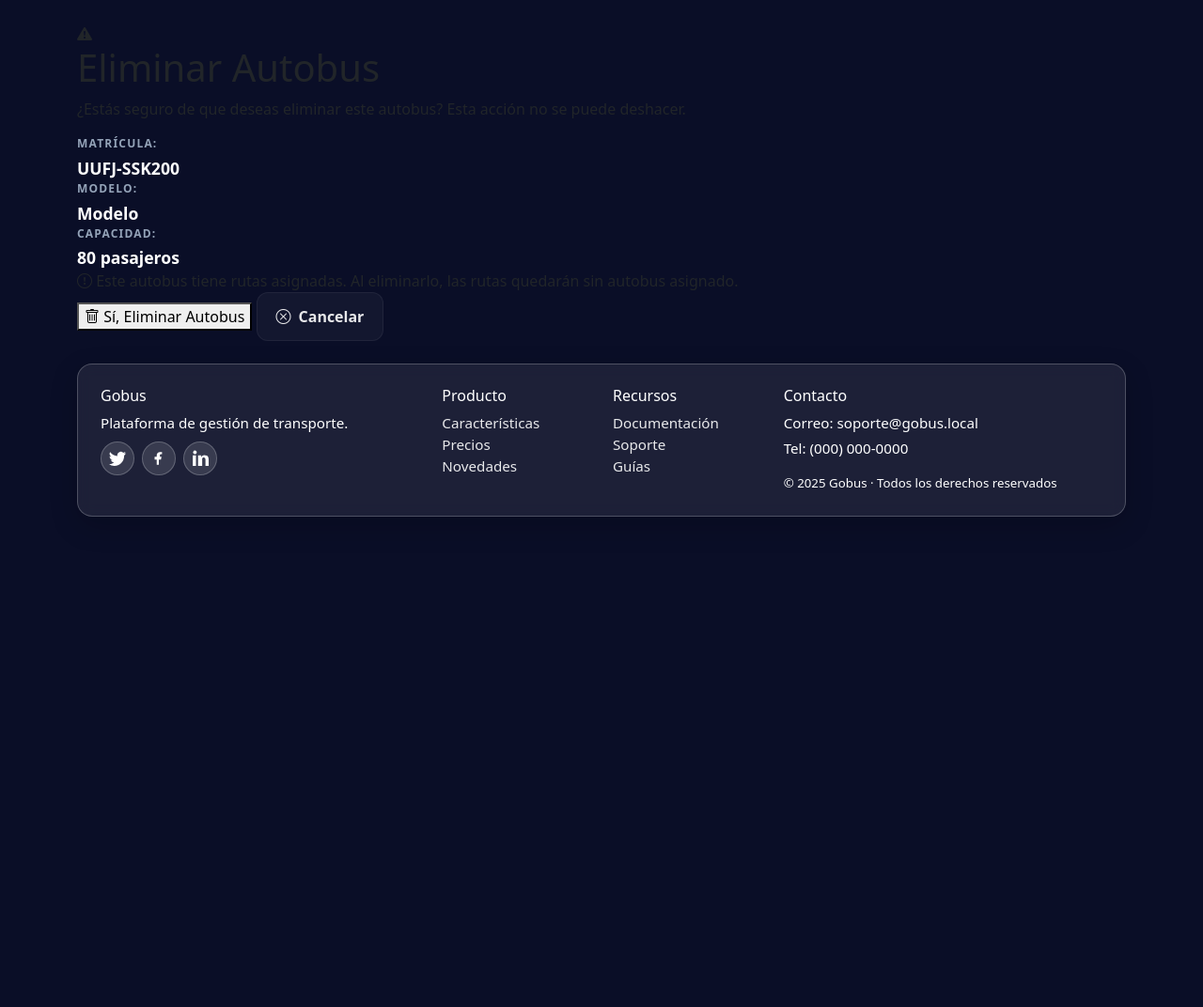
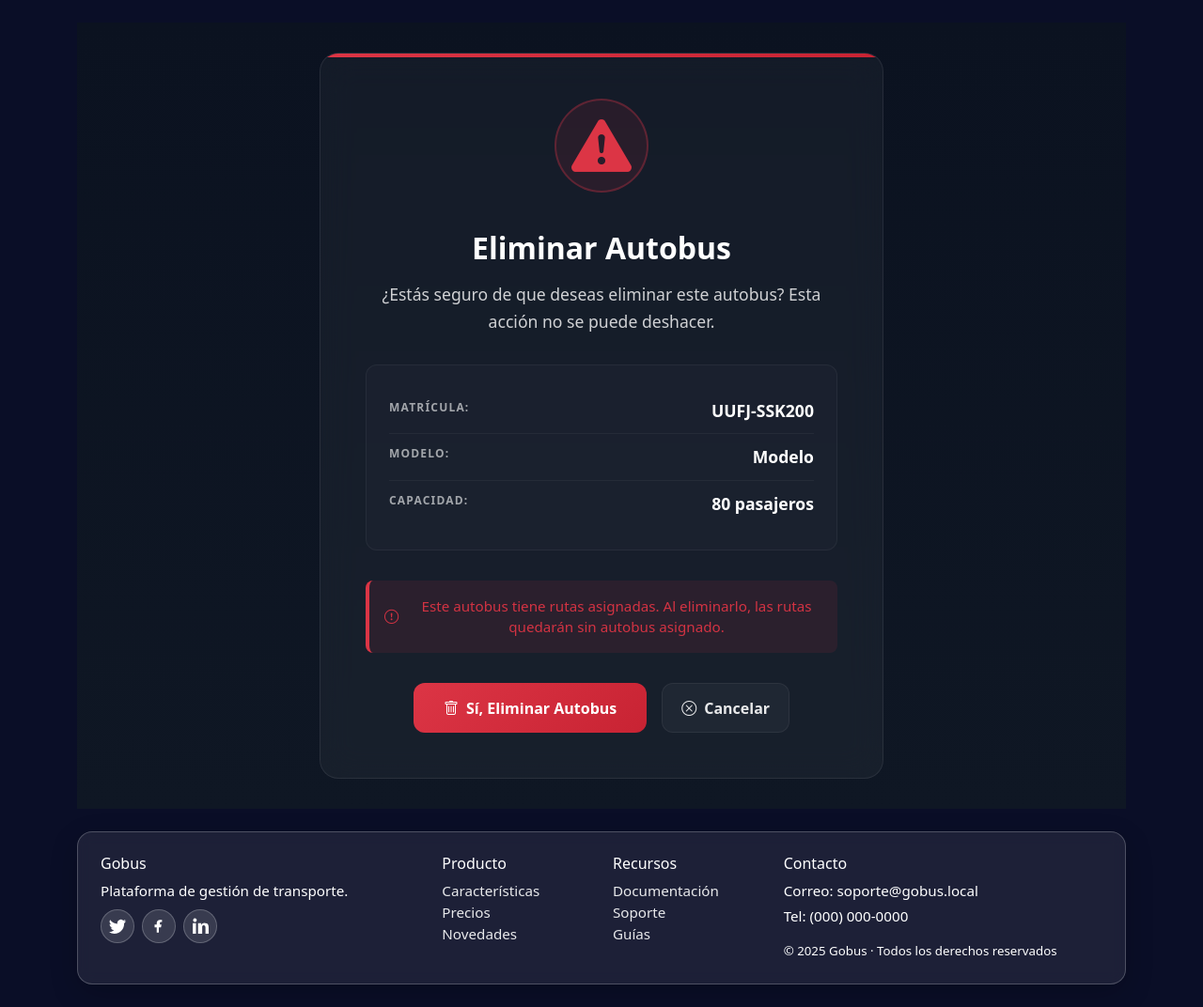
Before and after one commit to ernesto485/Gobus, a Django app: page /autobuses/2/eliminar/ in a window 1280 px wide. Shown: the part 59-1131 px from the top of the page at 94% size. Before the commit the page ends 609 px from the top, so only its background shows below. Run offline with Django 5.2, Linux system fonts and the light colour scheme; a user stored in the database is signed in; data comes from the database, SQL or seed files in the repository; both versions use the stored data as it was after the commit.

Commit message:
Add delete confirmation styles and update HTML structure for delete pages

```diff
--- a/core/static/core/css/crud.css
+++ b/core/static/core/css/crud.css
@@ -538,6 +538,20 @@
   border-color: rgba(102, 126, 234, 0.6);
 }
 
+/* Estilos específicos para select - hace el dropdown visible */
+.form-card select option {
+ background-color: #1a1a2e;
+  color: #ffffff;
+  padding: 0.5rem;
+}
+
+.form-card select option:checked {
+  background: linear-gradient(#667eea, #667eea), linear-gradient(to right, #667eea, #667eea);
+  background-color: #667eea !important;
+  color: #ffffff;
+}
+
+
 .form-actions {
   display: flex;
   gap: 0.75rem;
@@ -906,3 +920,200 @@
   justify-content: center;
   gap: 1rem;
 }
+
+/* Delete Confirmation Page Styles */
+.delete-container {
+  min-height: 100vh;
+  background: linear-gradient(180deg, #0b1220 0%, #0f1724 100%);
+  padding: 2rem 0;
+  color: #e6eef8;
+  display: flex;
+  align-items: center;
+  justify-content: center;
+}
+
+.delete-card {
+  background: rgba(255, 255, 255, 0.04);
+  border-radius: 20px;
+  padding: 3rem;
+  border: 1px solid rgba(255, 255, 255, 0.08);
+  backdrop-filter: blur(18px);
+  max-width: 600px;
+  width: 100%;
+  position: relative;
+  overflow: hidden;
+  text-align: center;
+}
+
+.delete-card::before {
+  content: "";
+  position: absolute;
+  top: 0;
+  left: 0;
+  right: 0;
+  height: 4px;
+  background: linear-gradient(90deg, #dc3545, #c82333);
+}
+
+.delete-icon {
+  font-size: 4rem;
+  color: #dc3545;
+  margin-bottom: 1.5rem;
+  display: inline-flex;
+  align-items: center;
+  justify-content: center;
+  width: 100px;
+  height: 100px;
+  background: rgba(220, 53, 69, 0.1);
+  border-radius: 50%;
+  border: 2px solid rgba(220, 53, 69, 0.3);
+}
+
+.delete-title {
+  font-size: 2rem;
+  font-weight: 800;
+  color: white;
+  margin: 1rem 0;
+}
+
+.delete-message {
+  color: rgba(255, 255, 255, 0.8);
+  font-size: 1.1rem;
+  margin-bottom: 2rem;
+  line-height: 1.6;
+}
+
+.delete-info {
+  background: rgba(255, 255, 255, 0.02);
+  border-radius: 12px;
+  padding: 1.5rem;
+  margin-bottom: 2rem;
+  border: 1px solid rgba(255, 255, 255, 0.05);
+  text-align: left;
+}
+
+.info-row {
+  display: flex;
+  justify-content: space-between;
+  padding: 0.75rem 0;
+  border-bottom: 1px solid rgba(255, 255, 255, 0.05);
+}
+
+.info-row:last-child {
+  border-bottom: none;
+}
+
+.info-label {
+  color: rgba(255, 255, 255, 0.6);
+  font-weight: 600;
+}
+
+.info-value {
+  color: #ffffff;
+  font-weight: 700;
+}
+
+.assignments-summary {
+  display: flex;
+  gap: 0.8rem;
+  flex-wrap: wrap;
+  justify-content: flex-start;
+  margin-top: 1rem;
+}
+
+.assignment-badge {
+  display: inline-flex;
+  align-items: center;
+  gap: 0.5rem;
+  padding: 0.5rem 1rem;
+  border-radius: 8px;
+  font-weight: 600;
+  font-size: 0.85rem;
+  text-transform: uppercase;
+  letter-spacing: 0.5px;
+}
+
+.assignment-badge.assigned {
+  background: rgba(76, 175, 80, 0.15);
+  color: #4caf50;
+  border: 1px solid rgba(76, 175, 80, 0.3);
+}
+
+.assignment-badge.unassigned {
+  background: rgba(255, 106, 106, 0.15);
+  color: #ff6a6a;
+  border: 1px solid rgba(255, 106, 106, 0.3);
+}
+
+.assignments-cell {
+  display: flex;
+  gap: 1rem;
+  flex-wrap: wrap;
+  justify-content: center;
+  align-items: center;
+}
+
+.modern-table thead th:nth-child(5) {
+  text-align: center;
+}
+
+.warning-text {
+  background: rgba(220, 53, 69, 0.1);
+  border-left: 4px solid #dc3545;
+  padding: 1rem;
+  border-radius: 8px;
+  color: rgba(220, 53, 69, 0.95);
+  margin-bottom: 2rem;
+  display: flex;
+  align-items: center;
+  gap: 0.8rem;
+  font-size: 0.95rem;
+}
+
+.delete-form {
+  display: flex;
+  gap: 1rem;
+  justify-content: center;
+  flex-wrap: wrap;
+}
+
+.btn-confirm {
+  background: linear-gradient(135deg, #dc3545, #c82333);
+  color: white;
+  padding: 0.9rem 2rem;
+  border-radius: 12px;
+  border: none;
+  font-weight: 700;
+  text-decoration: none;
+  display: inline-flex;
+  align-items: center;
+  gap: 0.5rem;
+  cursor: pointer;
+  transition: all 0.3s ease;
+  font-size: 1rem;
+}
+
+.btn-confirm:hover {
+  transform: translateY(-3px);
+  box-shadow: 0 12px 36px rgba(220, 53, 69, 0.25);
+}
+
+@media (max-width: 768px) {
+  .delete-card {
+    padding: 2rem;
+  }
+
+  .delete-title {
+    font-size: 1.5rem;
+  }
+
+  .delete-form {
+    flex-direction: column;
+  }
+
+  .btn-confirm,
+  .btn-cancel {
+    width: 100%;
+    justify-content: center;
+  }
+}
--- a/core/templates/core/autobus/autobus_confirm_delete.html
+++ b/core/templates/core/autobus/autobus_confirm_delete.html
@@ -18,7 +18,7 @@
       ¿Estás seguro de que deseas eliminar este autobus? Esta acción no se puede deshacer.
     </p>
 
-    <div class="autobus-info">
+    <div class="delete-info">
       <div class="info-row">
         <span class="info-label">Matrícula:</span>
         <span class="info-value">{{ autobus.matricula }}</span>
--- a/core/templates/core/billetes/billete_confirm_delete.html
+++ b/core/templates/core/billetes/billete_confirm_delete.html
@@ -18,7 +18,7 @@
       ¿Estás seguro de que deseas eliminar este billete? Esta acción no se puede deshacer.
     </p>
 
-    <div class="billete-info">
+    <div class="delete-info">
       <div class="info-row">
         <span class="info-label">Usuario:</span>
         <span class="info-value">{{ billete.usuario.username }}</span>
--- a/core/templates/core/conductores/conductor_confirm_delete.html
+++ b/core/templates/core/conductores/conductor_confirm_delete.html
@@ -18,7 +18,7 @@
       ¿Estás seguro de que deseas eliminar este conductor? Esta acción no se puede deshacer.
     </p>
 
-    <div class="conductor-info">
+    <div class="delete-info">
       <div class="info-row">
         <span class="info-label">Nombre:</span>
         <span class="info-value">{{ conductor.nombre }}</span>
--- a/core/templates/core/ruta/ruta_confirm_delete.html
+++ b/core/templates/core/ruta/ruta_confirm_delete.html
@@ -18,7 +18,7 @@
       ¿Estás seguro de que deseas eliminar esta ruta? Esta acción no se puede deshacer.
     </p>
 
-    <div class="ruta-info">
+    <div class="delete-info">
       <div class="info-row">
         <span class="info-label">Ruta:</span>
         <span class="info-value">{{ ruta.origen }} → {{ ruta.destino }}</span>
```
Also changed, not shown: db.sqlite3.
